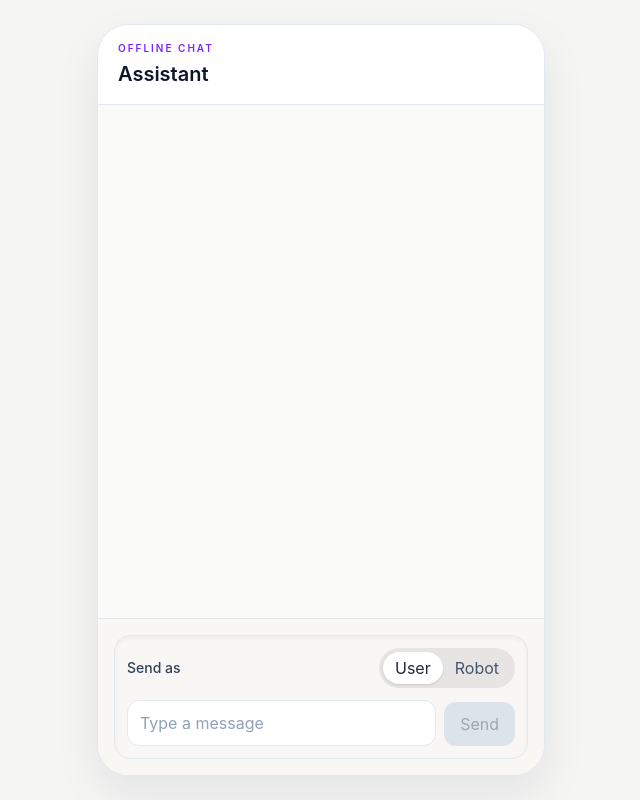
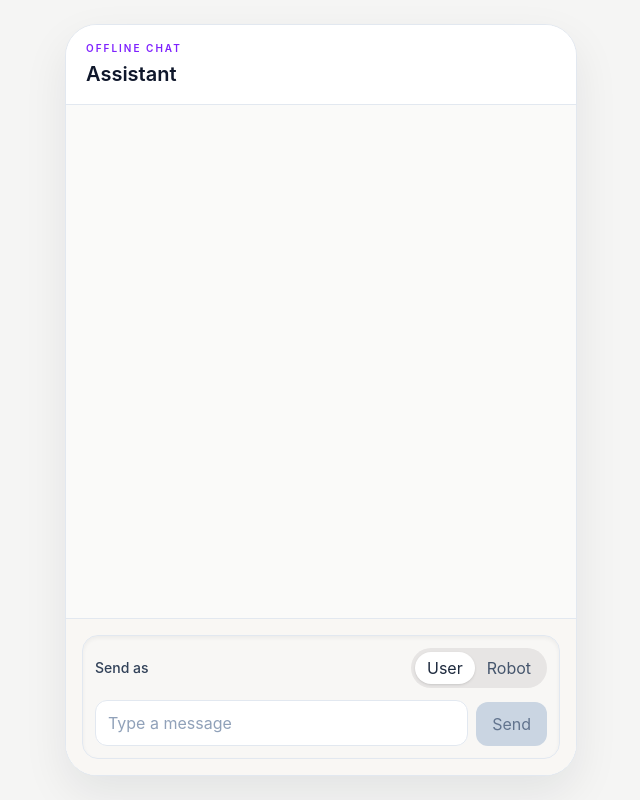
Before and after one commit to rodrigogendo/offline-chat, a React (Vite) app: page / in a window 1280 px wide. Shown: the whole page, without its empty margins (319-959 px from the left). Built offline with nearby package versions, Linux system fonts and the light colour scheme.

Commit message:
phase 5 implemented

```diff
--- a/src/components/ChatShell.tsx
+++ b/src/components/ChatShell.tsx
@@ -53,8 +53,8 @@ export function ChatShell({
 
   return (
     <div className="h-dvh overflow-hidden bg-stone-100 px-4 py-6 text-slate-800">
-      <div className="mx-auto flex h-full min-h-0 w-full max-w-md items-center justify-center">
-        <div className="flex h-full min-h-0 w-full max-w-md flex-col overflow-hidden rounded-4xl border border-slate-200 bg-white shadow-[0_18px_45px_rgba(15,23,42,0.08)]">
+      <div className="mx-auto flex h-full min-h-0 w-full max-w-md items-center justify-center sm:max-w-lg">
+        <div className="flex h-full min-h-0 w-full max-w-md flex-col overflow-hidden rounded-4xl border border-slate-200 bg-white shadow-[0_18px_45px_rgba(15,23,42,0.08)] sm:max-w-lg">
           <header className="border-b border-slate-200 bg-white px-5 py-4">
             <p className="text-[10px] font-semibold uppercase tracking-[0.2em] text-violet-600">
               Offline Chat
@@ -94,7 +94,7 @@ export function ChatShell({
             <div className="border-t border-slate-200 bg-[#f9f7f4] p-4">
               <div
                 className={`rounded-2xl border bg-[#f8f7f5] p-3 shadow-inner transition-colors ${
-                  isRobotMode ? 'border-violet-900' : 'border-slate-200'
+                  isRobotMode ? 'border-violet-900 shadow-[inset_0_0_0_1px_rgba(76,29,149,0.18)]' : 'border-slate-200'
                 }`}
               >
                 <div className="flex items-center justify-between gap-3">
@@ -103,8 +103,9 @@ export function ChatShell({
                   <div className="inline-flex rounded-full bg-stone-200 p-1">
                     <button
                       type="button"
+                      aria-pressed={isUserMode}
                       onClick={() => onSenderChange('user')}
-                      className={`rounded-full px-3 py-1 text-sm font-medium transition-colors ${
+                      className={`rounded-full px-3 py-1 text-sm font-medium transition-colors focus-visible:outline-none focus-visible:ring-2 focus-visible:ring-violet-500 focus-visible:ring-offset-2 ${
                         isUserMode ? 'bg-white text-slate-800 shadow-sm' : 'text-slate-600'
                       }`}
                     >
@@ -112,8 +113,9 @@ export function ChatShell({
                     </button>
                     <button
                       type="button"
+                      aria-pressed={isRobotMode}
                       onClick={() => onSenderChange('robot')}
-                      className={`rounded-full px-3 py-1 text-sm font-medium transition-colors ${
+                      className={`rounded-full px-3 py-1 text-sm font-medium transition-colors focus-visible:outline-none focus-visible:ring-2 focus-visible:ring-violet-500 focus-visible:ring-offset-2 ${
                         isRobotMode ? 'bg-violet-900 text-white shadow-sm' : 'text-slate-600'
                       }`}
                     >
@@ -139,14 +141,14 @@ export function ChatShell({
                         }
                       }
                     }}
-                    className="min-h-11 max-h-29.5 flex-1 resize-none overflow-y-hidden rounded-xl border border-slate-200 bg-white px-3 py-2.5 text-sm leading-5 text-slate-700 outline-none transition-colors placeholder:text-slate-400"
+                    className="min-h-[44px] max-h-[118px] flex-1 resize-none overflow-y-hidden rounded-xl border border-slate-200 bg-white px-3 py-2.5 text-sm leading-5 text-slate-700 outline-none transition-colors placeholder:text-slate-400 focus:border-violet-400 focus:ring-2 focus:ring-violet-100"
                   />
 
                   <button
                     type="button"
                     onClick={onSend}
                     disabled={isSendDisabled}
-                    className="h-11 shrink-0 rounded-xl bg-slate-300 px-4 text-sm font-medium text-slate-500 transition-colors disabled:cursor-not-allowed disabled:opacity-60"
+                    className="h-11 shrink-0 rounded-xl bg-violet-600 px-4 text-sm font-medium text-white transition-colors hover:bg-violet-700 focus-visible:outline-none focus-visible:ring-2 focus-visible:ring-violet-500 focus-visible:ring-offset-2 disabled:cursor-not-allowed disabled:bg-slate-300 disabled:text-slate-500 disabled:hover:bg-slate-300"
                   >
                     Send
                   </button>
```
Also changed, not shown: .docs/prd.md.
